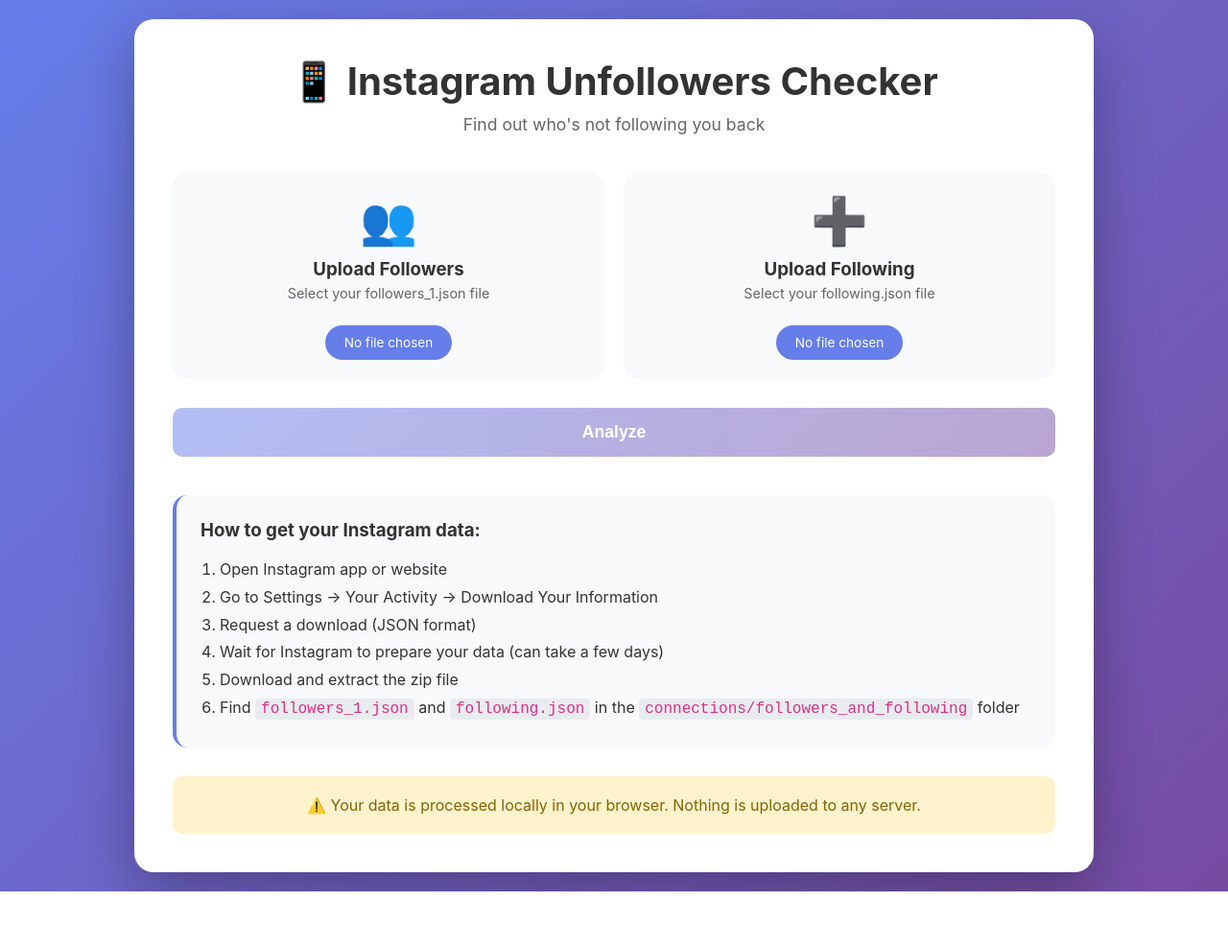
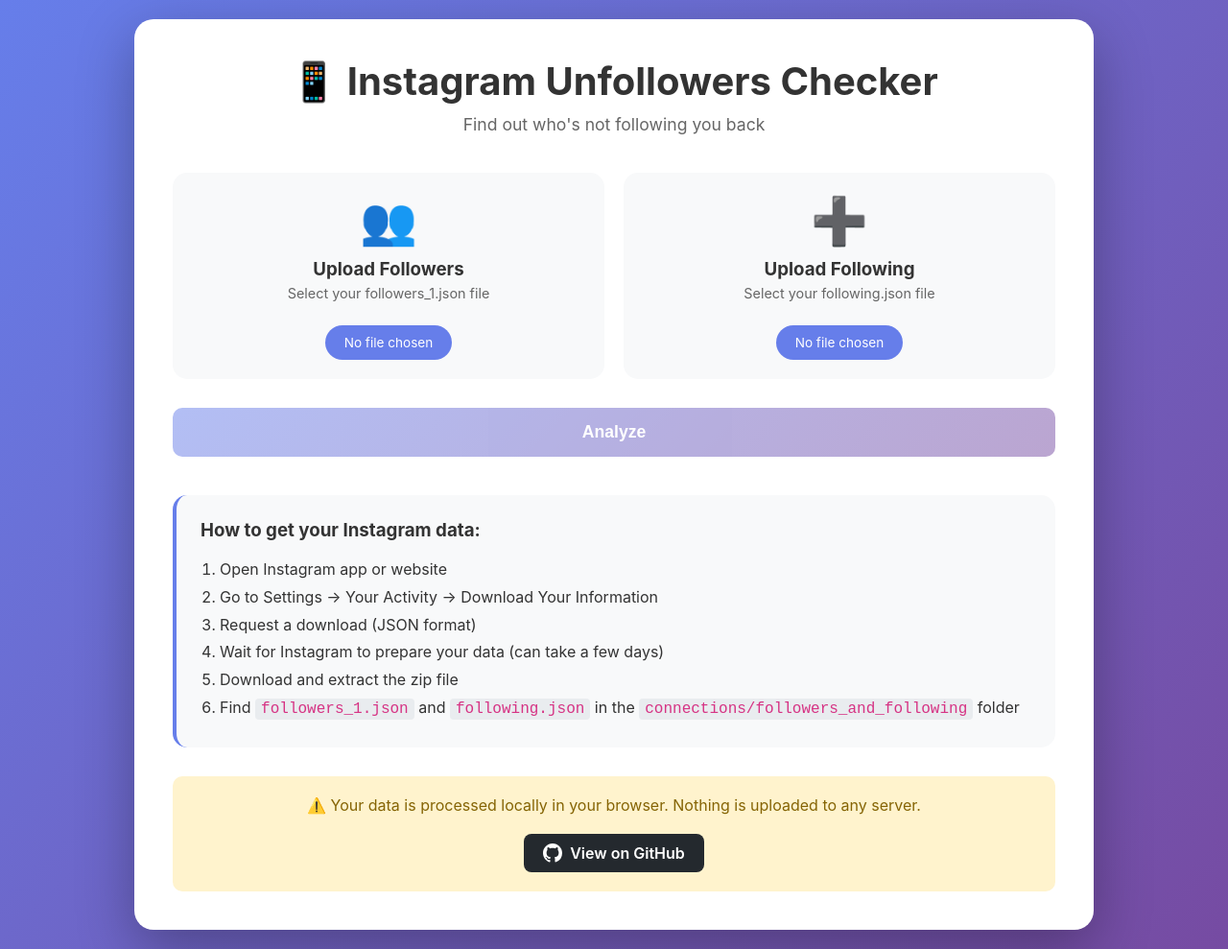
Before and after one commit to MajorUnfazed/instagram-unfollowers-checker, a plain HTML site: page index.html in a window 1280 px wide. Shown: the whole page at 96% size. Before the commit the page ends 929 px from the top, so only its background shows below. Drawn offline with Linux system fonts and the light colour scheme.

Commit message:
Add GitHub repository link to website footer

```diff
--- a/index.html
+++ b/index.html
@@ -96,6 +96,14 @@
 
         <footer>
             <p>⚠️ Your data is processed locally in your browser. Nothing is uploaded to any server.</p>
+            <div class="github-link">
+                <a href="https://github.com/MajorUnfazed/instagram-unfollowers-checker" target="_blank" rel="noopener noreferrer">
+                    <svg height="24" width="24" viewBox="0 0 16 16" fill="currentColor">
+                        <path d="M8 0C3.58 0 0 3.58 0 8c0 3.54 2.29 6.53 5.47 7.59.4.07.55-.17.55-.38 0-.19-.01-.82-.01-1.49-2.01.37-2.53-.49-2.69-.94-.09-.23-.48-.94-.82-1.13-.28-.15-.68-.52-.01-.53.63-.01 1.08.58 1.23.82.72 1.21 1.87.87 2.33.66.07-.52.28-.87.51-1.07-1.78-.2-3.64-.89-3.64-3.95 0-.87.31-1.59.82-2.15-.08-.2-.36-1.02.08-2.12 0 0 .67-.21 2.2.82.64-.18 1.32-.27 2-.27.68 0 1.36.09 2 .27 1.53-1.04 2.2-.82 2.2-.82.44 1.1.16 1.92.08 2.12.51.56.82 1.27.82 2.15 0 3.07-1.87 3.75-3.65 3.95.29.25.54.73.54 1.48 0 1.07-.01 1.93-.01 2.2 0 .21.15.46.55.38A8.013 8.013 0 0016 8c0-4.42-3.58-8-8-8z"></path>
+                    </svg>
+                    View on GitHub
+                </a>
+            </div>
         </footer>
     </div>
 
--- a/style.css
+++ b/style.css
@@ -321,6 +321,33 @@
     color: #856404;
 }
 
+.github-link {
+    margin-top: 20px;
+}
+
+.github-link a {
+    display: inline-flex;
+    align-items: center;
+    gap: 8px;
+    padding: 10px 20px;
+    background: #24292e;
+    color: white;
+    text-decoration: none;
+    border-radius: 8px;
+    font-weight: 600;
+    transition: background 0.3s, transform 0.2s;
+}
+
+.github-link a:hover {
+    background: #1a1e22;
+    transform: translateY(-2px);
+}
+
+.github-link svg {
+    width: 20px;
+    height: 20px;
+}
+
 /* Scrollbar styling */
 .unfollowers-list::-webkit-scrollbar {
     width: 8px;
```
